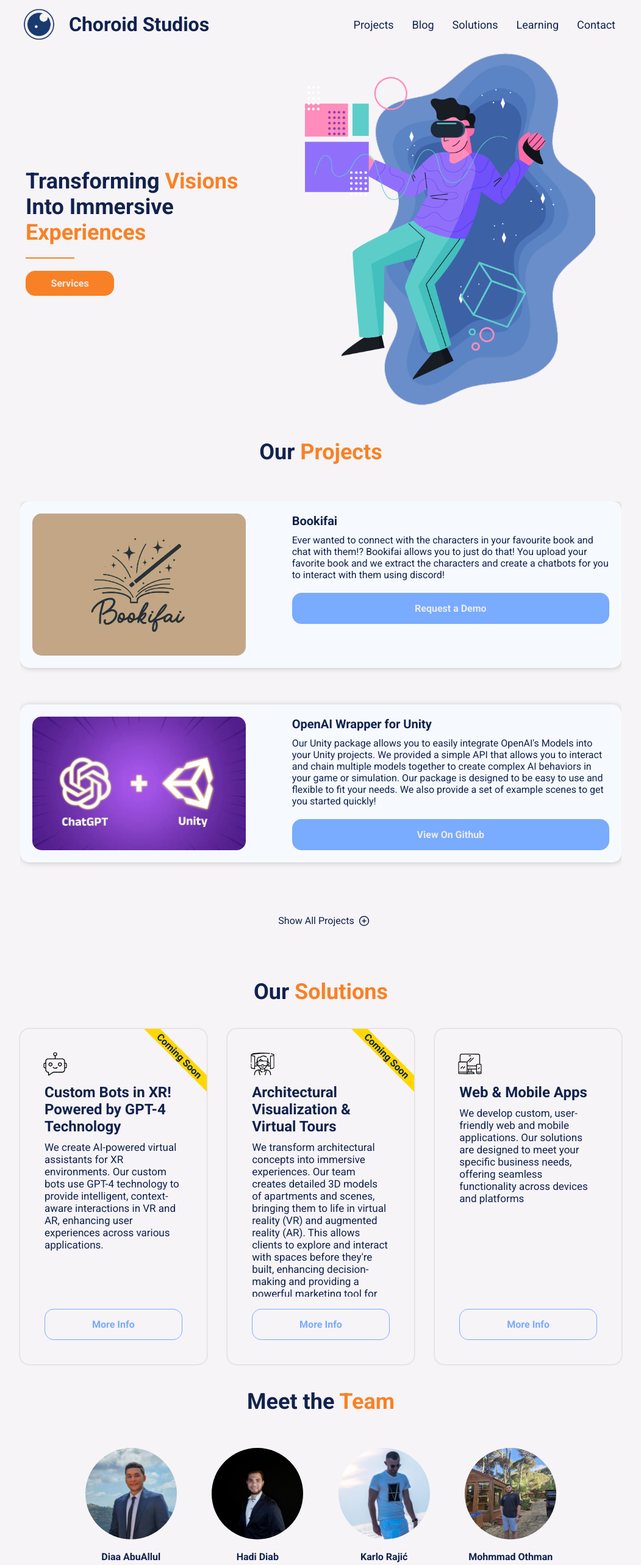
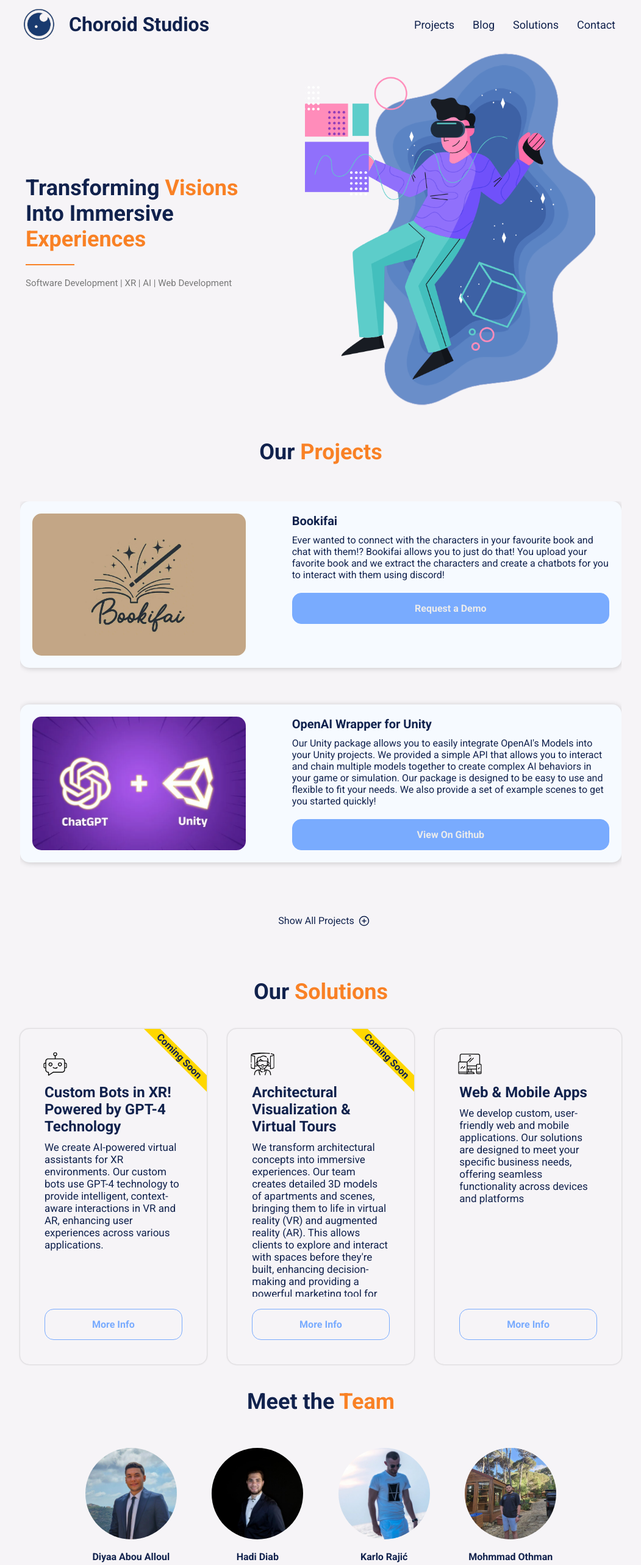
Before and after one commit to rabeeqiblawi/portfolio-nextjs, a Next.js app: page / in a window 1280 px wide. Shown: the top 2566 px of the page at 61% size, without its empty margins (114-1165 px from the left). Built offline with nearby package versions, Linux system fonts and the light colour scheme.

Commit message:
update some informations

```diff
--- a/src/config.js
+++ b/src/config.js
@@ -8,9 +8,9 @@
 
         hero: {
             heroHeadLine: "Transforming Visions Into Immersive Experiences",
-            heroActionText: "Services",
+            heroActionText: "",
             heroActionLink: "/services",
-            heroSubHeadLine: "",
+            heroSubHeadLine: "Software Development | XR | AI | Web Development",
             parallaxEffect: true,
             heroImageUrl: "/heroImage.png",
             parallaxImages: [
@@ -30,7 +30,7 @@
             { path: '/#projects', title: 'Projects' },
             { path: '/blog', title: 'Blog' },
             { path: '/#solutions', title: 'Solutions' },
-            { path: '/learning', title: 'Learning' },
+            // { path: '/learning', title: 'Learning' },
             // { path: '/templates', title: 'Templates' },
             // { path: '/services', title: 'Services' },
             { path: '/#contact', title: 'Contact' },
@@ -307,7 +307,7 @@
             members: [
                 {
                     imageUrl: "/team/diaa.jpg",
-                    title: "Diaa AbuAllul",
+                    title: "Diyaa Abou Alloul",
                     description: "Creative designer with a passion for user experience and visual storytelling.",
                     visibleHome: true
                 },
```
